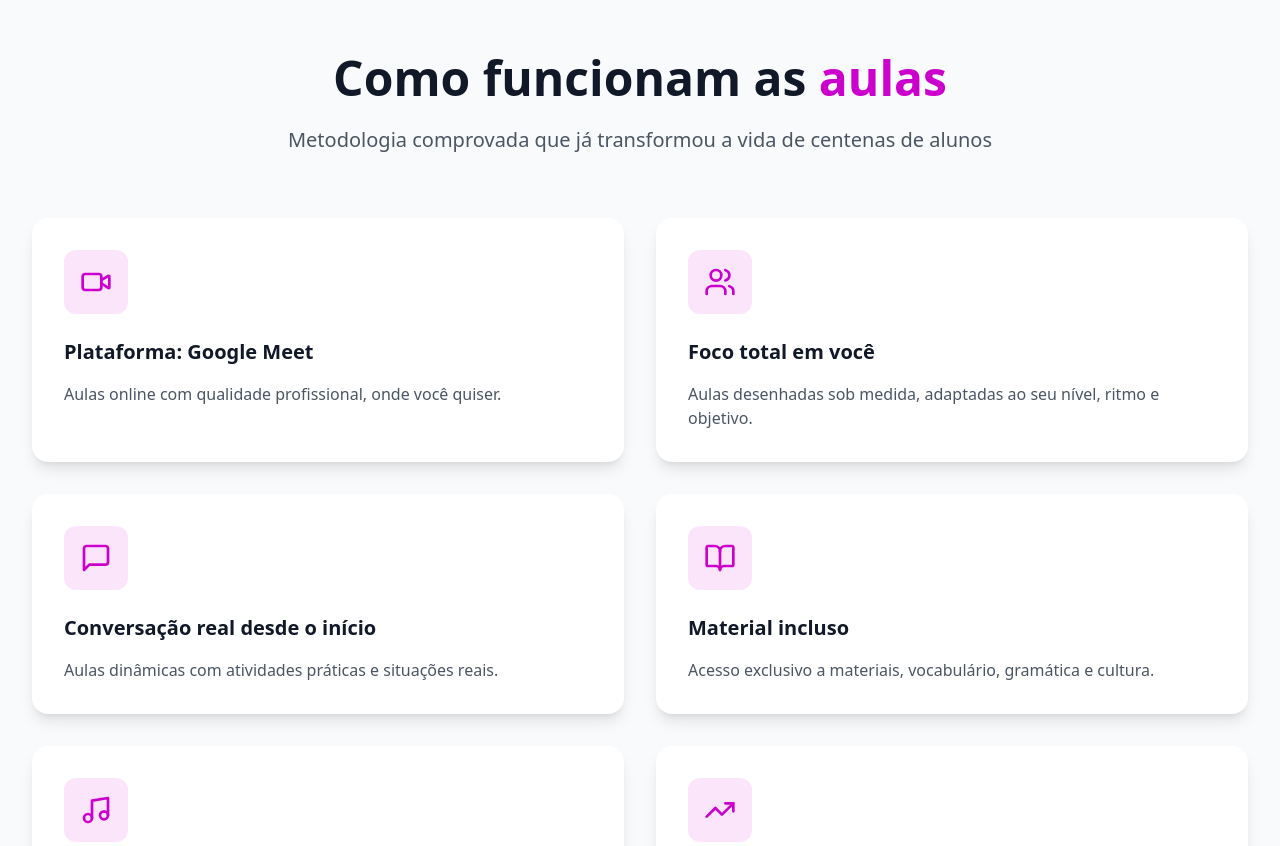
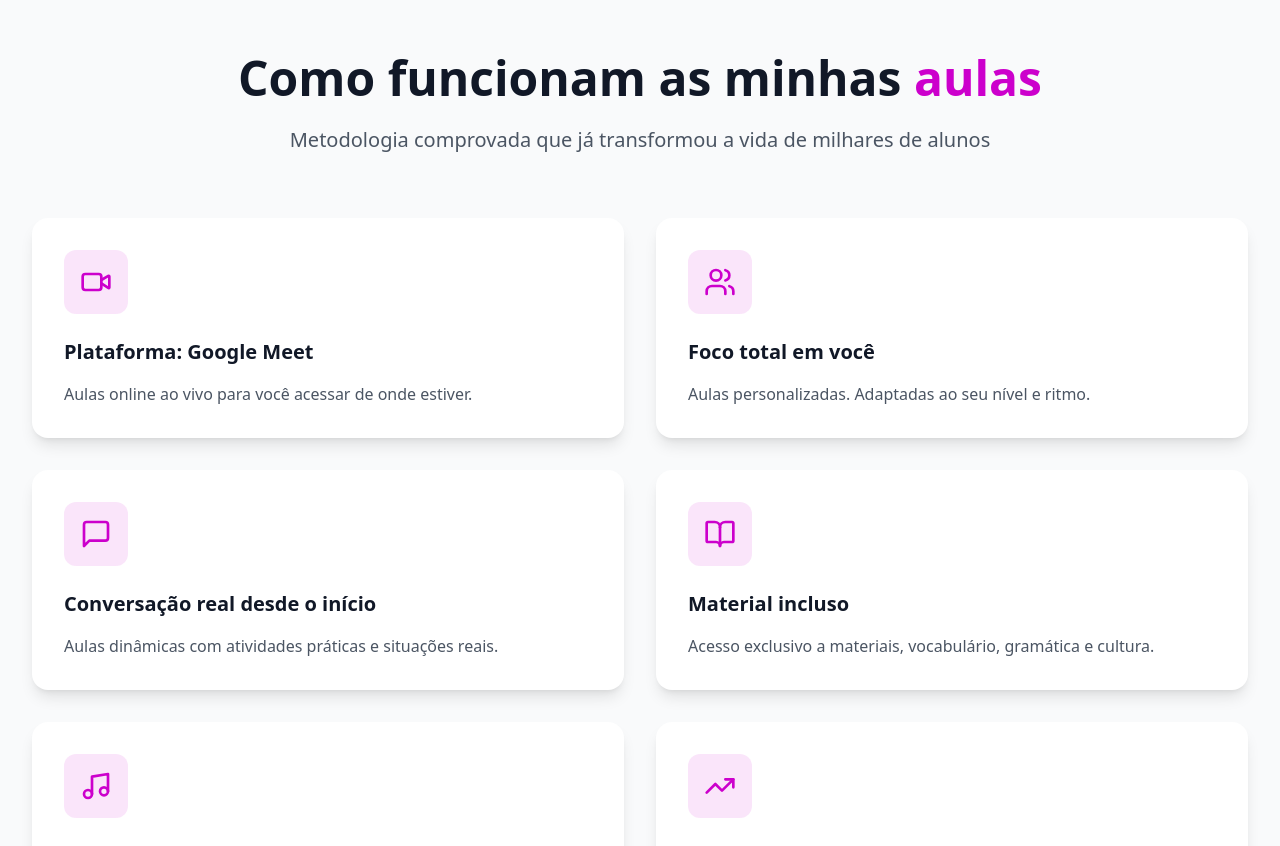
Before and after one commit to not-lew/ribant-teacher, a React (Vite) app: page / in a window 1280 px wide. Shown: the part 1160-2006 px from the top of the page. Built offline with nearby package versions, Linux system fonts and the light colour scheme.

Commit message:
Update HowItWorks.tsx

```diff
--- a/src/components/HowItWorks.tsx
+++ b/src/components/HowItWorks.tsx
@@ -6,12 +6,12 @@ export const HowItWorks = () => {
     {
       icon: Video,
       title: "Plataforma: Google Meet",
-      description: "Aulas online com qualidade profissional, onde você quiser."
+      description: "Aulas online ao vivo para você acessar de onde estiver."
     },
     {
       icon: Users,
       title: "Foco total em você",
-      description: "Aulas desenhadas sob medida, adaptadas ao seu nível, ritmo e objetivo."
+      description: "Aulas personalizadas. Adaptadas ao seu nível e ritmo."
     },
     {
       icon: MessageSquare,
@@ -40,10 +40,10 @@ export const HowItWorks = () => {
       <div className="max-w-7xl mx-auto px-4 sm:px-6 lg:px-8">
         <div className="text-center mb-12 sm:mb-16 animate-fade-in">
           <h2 className="text-3xl sm:text-4xl md:text-5xl font-bold text-gray-900 mb-4 sm:mb-6">
-            Como funcionam as <span className="text-[#cc00cc]">aulas</span>
+            Como funcionam as minhas <span className="text-[#cc00cc]">aulas</span>
           </h2>
           <p className="text-lg sm:text-xl text-gray-600 max-w-3xl mx-auto">
-            Metodologia comprovada que já transformou a vida de centenas de alunos
+            Metodologia comprovada que já transformou a vida de milhares de alunos
           </p>
         </div>
 
```
